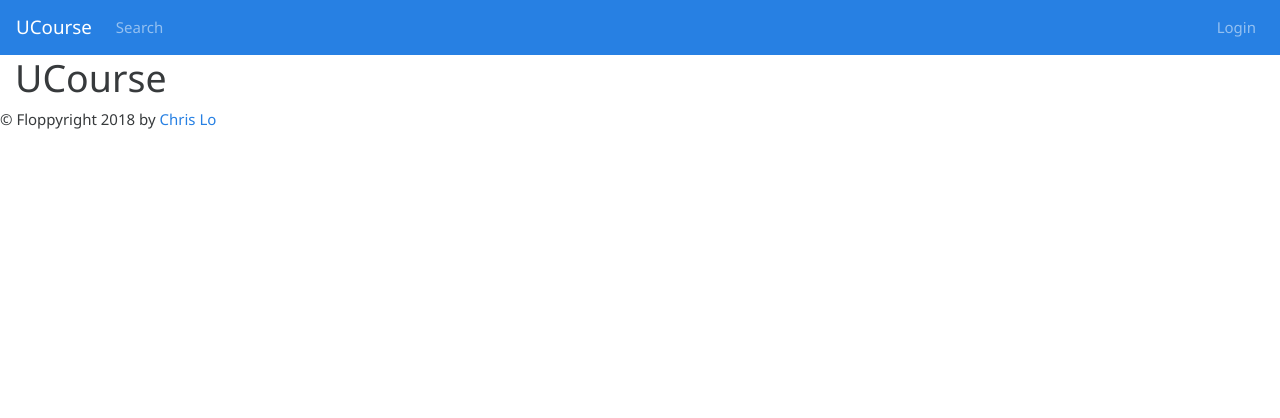
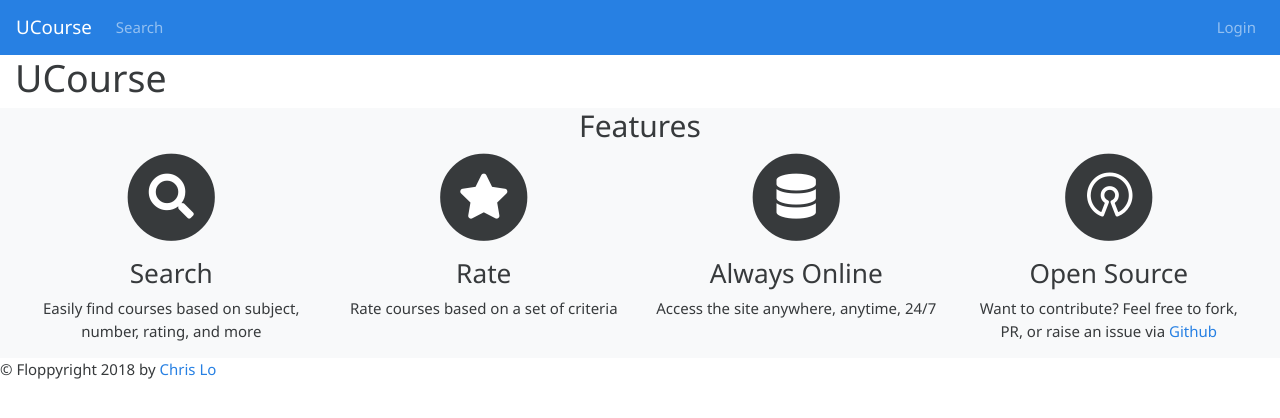
Before and after one commit to ChrisChrisLoLo/UCourse, a Django app: page / in a window 1280 px wide. Shown: the top 418 px of the page. Run offline with Django 3.2, Linux system fonts and the light colour scheme; some libraries are stand-ins or nearby versions.

Commit message:
Added new section to index page.

```diff
--- a/index/templates/index/index.html
+++ b/index/templates/index/index.html
@@ -3,6 +3,7 @@
 {% load static %}
 
 {% block head %}
+<link rel="stylesheet" href="https://use.fontawesome.com/releases/v5.3.1/css/all.css" integrity="sha384-mzrmE5qonljUremFsqc01SB46JvROS7bZs3IO2EmfFsd15uHvIt+Y8vEf7N7fWAU" crossorigin="anonymous">
 {% endblock %}
 
 {% block content %}
@@ -12,6 +13,52 @@
                 <h1>UCourse</h1>
             </div>
         </div>
+
+        <div class="row bg-light">
+            <div class="col">
+                <div class="container-fluid">
+                    <div class="row text-center">
+                        <div class="col">
+                            <h2><b>Features</b></h2>
+                        </div>
+                    </div>
+                    <div class="row">
+                        <div class="col-lg-3 col-md-6 mb-5 mb-lg-0 text-center">
+                            <span class="fas fa-stack fa-3x mx-auto mb-3">
+                                <i class="fas fa-circle fa-stack-2x"></i>
+                                <i class="fas fa-search fa-stack-1x fa-inverse"></i>
+                            </span>
+                            <h3>Search</h3>
+                            <p>Easily find courses based on subject, number, rating, and more</p>
+                        </div>
+                        <div class="col-lg-3 col-md-6 mb-5 mb-lg-0 text-center">
+                            <span class="fas fa-stack fa-3x mx-auto mb-3">
+                                <i class="fas fa-circle fa-stack-2x"></i>
+                                <i class="fas fa-star fa-stack-1x fa-inverse"></i>
+                            </span>
+                            <h3>Rate</h3>
+                            <p>Rate courses based on a set of criteria</p>
+                        </div>
+                        <div class="col-lg-3 col-md-6 mb-5 mb-lg-0 text-center">
+                            <span class="fas fa-stack fa-3x mx-auto mb-3">
+                                <i class="fas fa-circle fa-stack-2x"></i>
+                                <i class="fas fa-database fa-stack-1x fa-inverse"></i>
+                            </span>
+                            <h3>Always Online</h3>
+                            <p>Access the site anywhere, anytime, 24/7</p>
+                        </div>
+                        <div class="col-lg-3 col-md-6 mb-5 mb-lg-0 text-center">
+                            <span class="fas fa-stack fa-3x mx-auto mb-3">
+                                <i class="fas fa-circle fa-stack-2x"></i>
+                                <i class="fab fa-osi fa-stack-1x fa-inverse"></i>
+                            </span>
+                            <h3>Open Source</h3>
+                            <p>Want to contribute? Feel free to fork, PR, or raise an issue via <a href="http://www.github.com/ChrisChrisLoLo/UCourse">Github</a></p>
+                        </div>
+                    </div>
+                </div>
+            </div>
+        </div>
     </div>
 {% endblock %}
 
```
